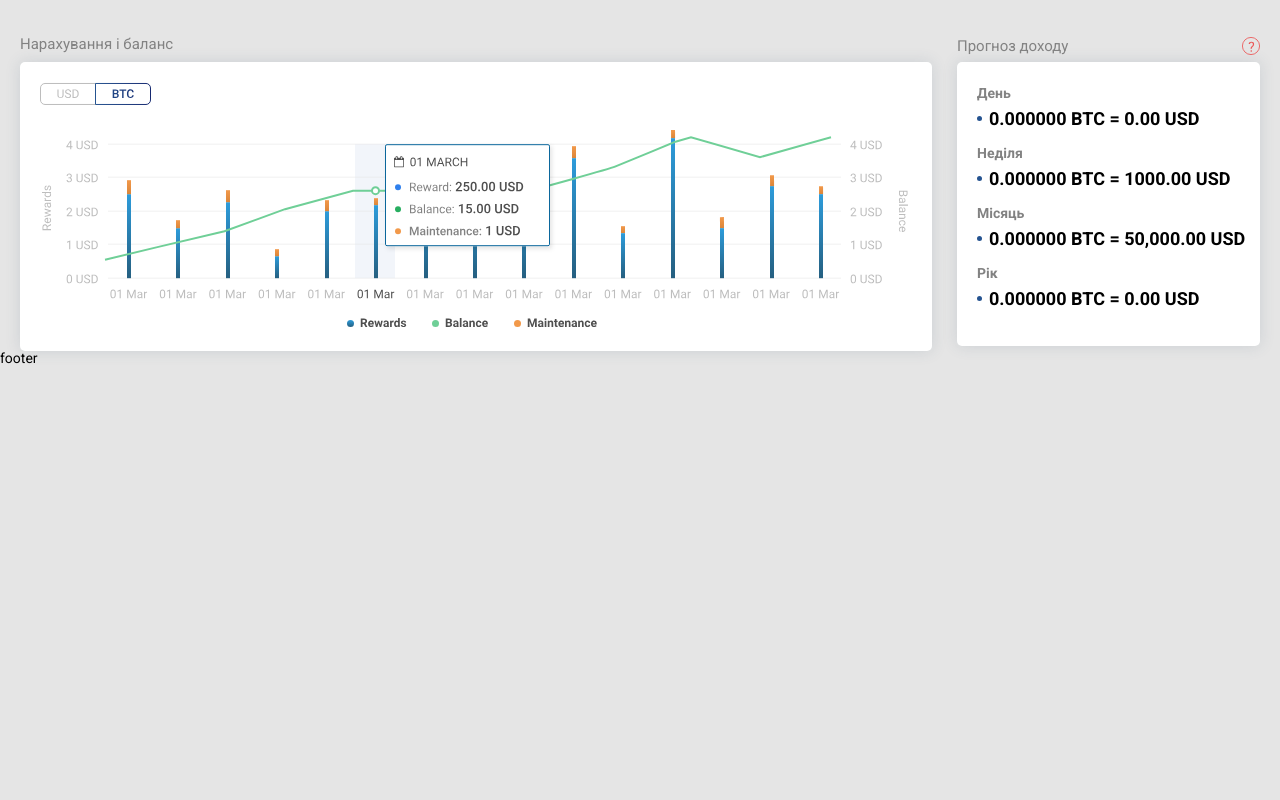
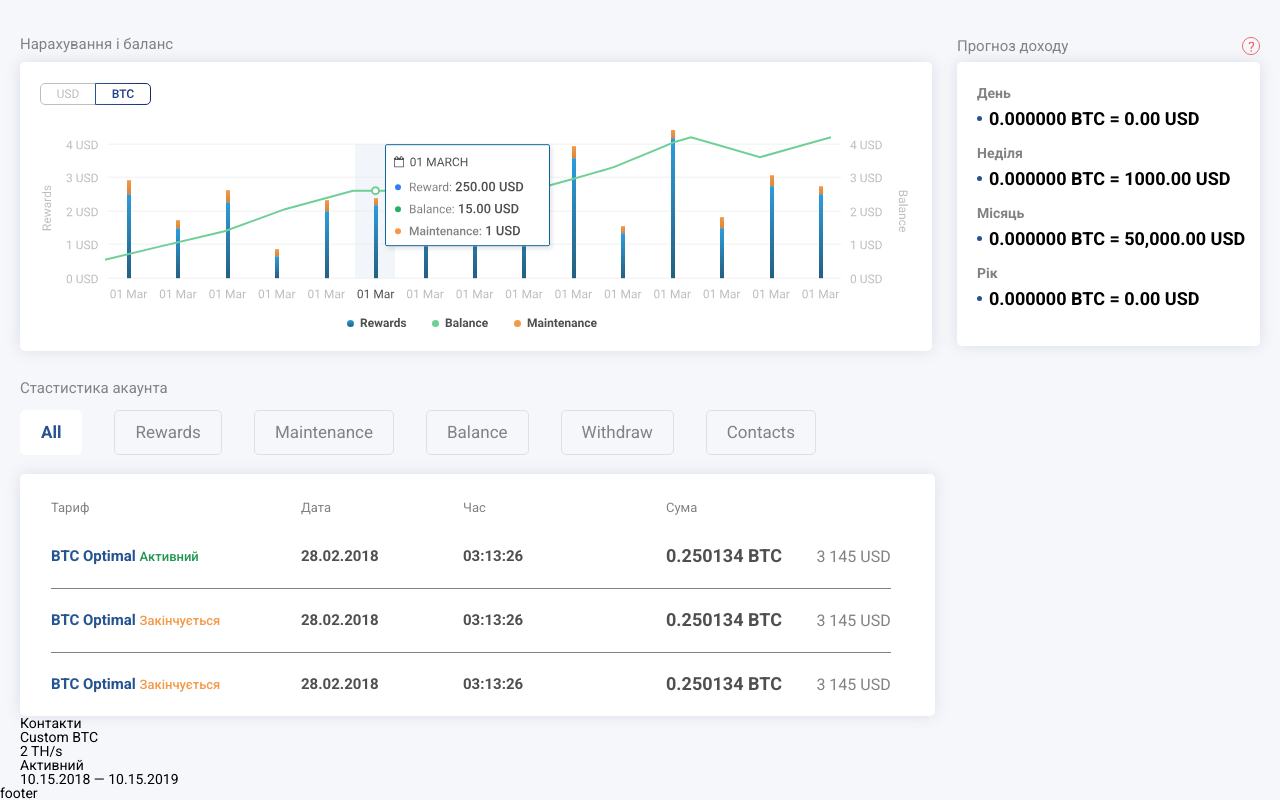
Before and after one commit to VansKiter/mining, a plain HTML site: page index.html in a window 1280 px wide. Shown: the part 618-1418 px from the top of the page. Before the commit the page ends 983 px from the top, so only its background shows below. Drawn offline with Linux system fonts and the light colour scheme.

Commit message:
add table and mycontacts section

```diff
--- a/index.html
+++ b/index.html
@@ -280,6 +280,88 @@
                   </div>
                </div>
             </section>
+            <section class="statistics">
+               <div class="statistics__content">
+                  <div class="stats">
+                     <div class="stats__title">
+                        <p class="stats__text">Стастистика акаунта</p>
+                     </div>
+                     <ul class="stats__list">
+                        <li class="stats__item stats-active">
+                           <p class="stats__btn">All</p>
+                        </li>
+                        <li class="stats__item">
+                           <p class="stats__btn">Rewards</p>
+                        </li>
+                        <li class="stats__item">
+                           <p class="stats__btn">Maintenance</p>
+                        </li>
+                        <li class="stats__item">
+                           <p class="stats__btn">Balance</p>
+                        </li>
+                        <li class="stats__item">
+                           <p class="stats__btn">Withdraw</p>
+                        </li>
+                        <li class="stats__item">
+                           <p class="stats__btn">Contacts</p>
+                        </li>
+                     </ul>
+                     <div class="stats__table">
+                        <table>
+                           <thead>
+                              <tr class="theader">
+                                 <th>Тариф</th>
+                                 <th>Дата</th>
+                                 <th>Час</th>
+                                 <th>Сума</th>
+                              </tr>
+                           </thead>
+                           <tbody>
+                              <tr>
+                                 <td class="tbl-1col">BTC Optimal <span class="tbl-active">Активний</span></td>
+                                 <td class="tbl-2col">28.02.2018</td>
+                                 <td class="tbl-3col">03:13:26</td>
+                                 <td class="tbl-4col">0.250134 BTC <span class="tbl-money">3 145 USD</span></td>
+                              </tr>
+                              <tr>
+                                 <td class="tbl-1col">BTC Optimal <span class="tbl-expire">Закінчується</span></td>
+                                 <td class="tbl-2col">28.02.2018</td>
+                                 <td class="tbl-3col">03:13:26</td>
+                                 <td class="tbl-4col">0.250134 BTC <span class="tbl-money">3 145 USD</span></td>
+                              </tr>
+                              <tr>
+                                 <td class="tbl-1col">BTC Optimal <span class="tbl-expire">Закінчується</span></td>
+                                 <td class="tbl-2col">28.02.2018</td>
+                                 <td class="tbl-3col">03:13:26</td>
+                                 <td class="tbl-4col">0.250134 BTC <span class="tbl-money">3 145 USD</span></td>
+                              </tr>
+                           </tbody>
+
+                        </table>
+                     </div>
+                  </div>
+                  <div class="mycontacts">
+                     <div class="mycontacts__content">
+                        <div class="mycontacts__title">
+                           <p class="mycontacts__text">Контакти</p>
+                        </div>
+                        <ul class="mycontacts__list">
+                           <li class="mycontacts__item">
+                              <div class="mycontacts__head">
+                                 <p class="mycontacts__name">Custom BTC</p>
+                                 <p class="mycontacts__hash">2 TH/s</p>
+                              </div>
+                              <div class="mycontacts__value">
+                                 <p class="mycontacts__status">Активний</p>
+                                 <p class="mycontacts__date">10.15.2018 — 10.15.2019</p>
+                              </div>
+
+                           </li>
+                        </ul>
+                     </div>
+                  </div>
+               </div>
+            </section>
          </div>
 
       </main>
--- a/style/main.css
+++ b/style/main.css
@@ -1,5 +1,5 @@
 body{
-    background: #e5e5e5;
+    background: #F6F7FB;
     font-family: Roboto;
     color: #000000;
     font-size: 14px;
@@ -438,3 +438,109 @@ p.balance__text, p.prediction__text{
    display: inline-block;
 
 }
+
+.statistics{margin-top: 30px;}
+.statistics__content{}
+.stats{}
+.stats__title{}
+p.stats__text{
+   font-size: 15px;
+   font-weight: normal;
+   color:#828282;
+}
+.stats__list{
+   margin-top: 14px;
+   display: flex;
+   gap: 32px;
+}
+.stats__item{
+   border: 1px solid #e0e0e0;
+   padding: 13px 20px;
+   border-radius: 5px;
+   color:#828282;
+}
+.stats__btn{
+   font-size: 17px;
+}
+.stats-active{
+   background: #ffffff;
+   border-color: #ffffff;
+   font-weight: 700;
+}
+.stats-active > p{
+   color: #255390;
+}
+.stats__item:hover{
+   cursor: pointer;
+   background: #ffffff;
+   color:#255390;
+   font-weight: 700;
+   border-color: #255390;
+}
+.stats__table{
+   width: 915px;
+   margin-top: 19px;
+   background: #ffffff;
+   box-shadow:  0 0 15px rgba(60, 84, 117, 15%);
+   color: #4F4F4F;
+   border-radius: 5px;
+   padding: 18px 21px 0 31px;
+}
+.stats__table table{
+   padding: 20px;
+   border-collapse: collapse;
+}
+.stats__table th{
+   color: #828282;
+   font-weight: normal;
+   font-size: 13px;
+   text-align: left;
+}
+.stats__table th:hover{
+   cursor: pointer;
+   font-weight: 700;
+}
+.stats__table tr{
+   height: 64px;
+}
+.stats__table tr.theader{
+   height: 32px;
+}
+.stats__table td{
+   border-top: 1px solid #828282;
+   font-size: 15px;
+   font-weight: 700;
+}
+.stats__table th{
+   border-bottom: 1px solid #ffffff;
+}
+span.tbl-active, span.tbl-expire{
+   font-size: 13px;
+   color: #219653;
+   font-weight: 500;
+}
+span.tbl-expire{
+   color: #F2994A;
+}
+span.tbl-money{
+   color: #828282;
+   font-size: 16px;
+   font-weight: normal;
+   margin-left: 30px;
+}
+td.tbl-1col{
+   color: #255390;
+   width: 250px;
+}
+td.tbl-2col{
+   width: 162px;
+}
+td.tbl-3col{
+   width: 203px;
+}
+td.tbl-4col{
+   font-size: 18px;
+   font-weight: 700;
+}
+
+.mycontacts{}
```
